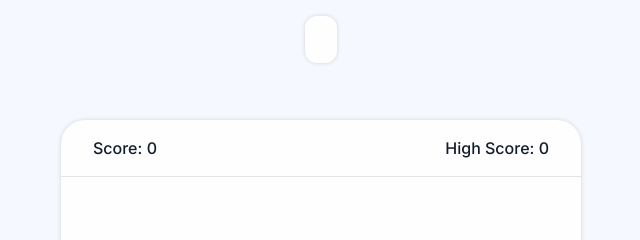
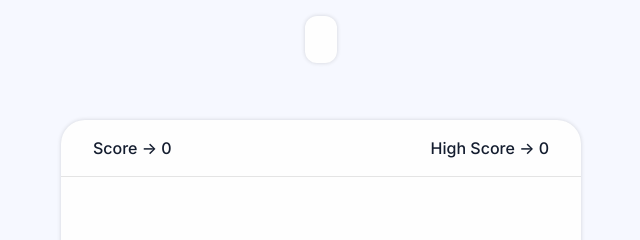
Before and after one commit to h3rmel/snake-game, a website built with Vite: page index.html in a window 1280 px wide. Shown: the top 240 px of the page, 319-959 px from the left. Built offline with nearby package versions, Linux system fonts and the light colour scheme; some icons are missing.

Commit message:
arrow instead of two dots

```diff
--- a/index.html
+++ b/index.html
@@ -19,8 +19,8 @@
     </button>
     <main class="game">
       <div class="details">
-        <span class="score">Score: 0</span>
-        <span class="high-score">High Score: 0</span>
+        <span class="score">Score -&gt; 0</span>
+        <span class="high-score">High Score -&gt; 0</span>
       </div>
       <div class="board"></div>
       <div class="controls">
--- a/src/ts/modules/game.ts
+++ b/src/ts/modules/game.ts
@@ -26,7 +26,7 @@ let setGameInterval: number;
 let score: number = 0;
 let highScore: number = Number(localStorage.getItem("high-score")) || 0;
 
-highScoreElement.innerHTML = `High Score: ${highScore}`;
+highScoreElement.innerHTML = `High Score -&gt; ${highScore}`;
 
 //#endregion
 
--- a/src/ts/modules/gameUtils.ts
+++ b/src/ts/modules/gameUtils.ts
@@ -13,6 +13,6 @@ export const updateScores = (
   highScore = score >= highScore ? score : highScore;
 
   localStorage.setItem("high-score", String(highScore));
-  scoreElement.innerHTML = `Score: ${score}`;
-  highScoreElement.innerHTML = `High Score: ${highScore}`;
+  scoreElement.innerHTML = `Score -&gt; ${score}`;
+  highScoreElement.innerHTML = `High Score -&gt; ${highScore}`;
 };
```
